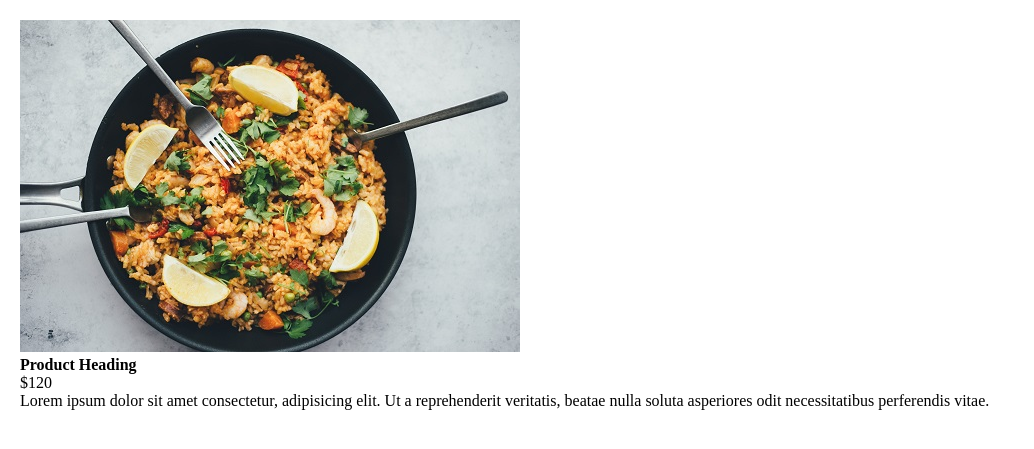
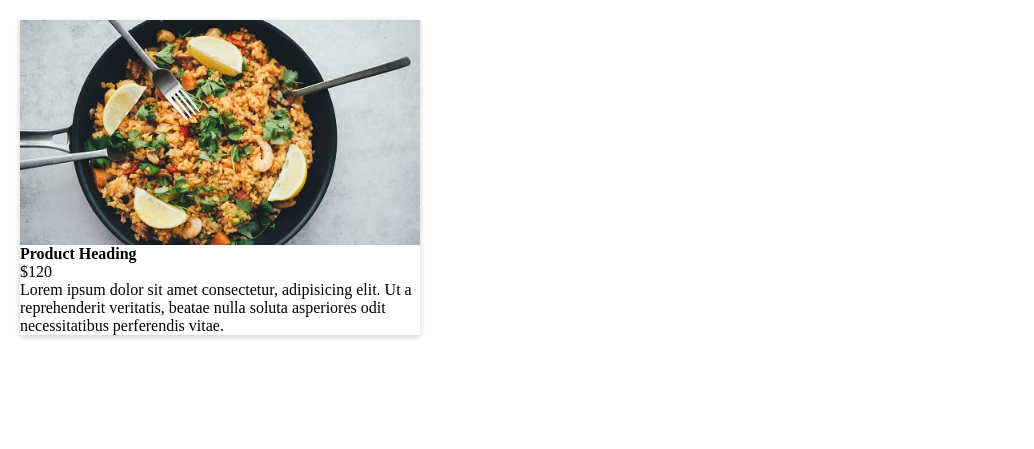
Before and after one commit to MTahir27/JavaScript_Projects, a PHP site: page /9-Menu_Filter in a window 1280 px wide. Shown: the top 449 px of the page, without its empty margins (0-1034 px from the left). Run offline with PHP 8.4, Linux system fonts and the light colour scheme.

Commit message:
Product Image Styling

```diff
--- a/9-Menu_Filter/style.css
+++ b/9-Menu_Filter/style.css
@@ -7,3 +7,27 @@
 main {
     padding: 20px;
 }
+
+.product {
+    width: 100%;
+    max-width: 400px;
+    overflow: hidden;
+    box-shadow: 0px 2px 6px rgb(0 0 0 / 20%);
+}
+
+.product-img {
+    width: 100%;
+    height: 100%;
+    aspect-ratio: 16/9;
+    overflow: hidden;
+    display: flex;
+    justify-content: center;
+    align-items: center;
+}
+
+.product-img img {
+    width: 100%;
+    height: 100%;
+    object-position: center;
+    object-fit: cover;
+}
```
